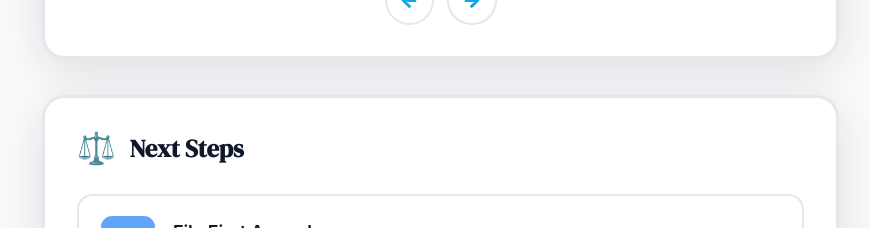
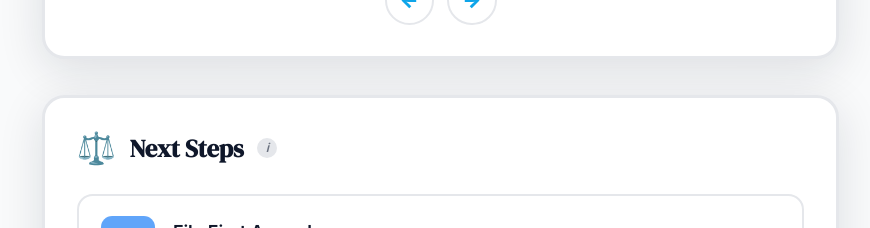
Before and after one commit to Yugantar-NGO/youRTI-UI, a Next.js app: page /rti/rti-001 in a window 1280 px wide. Shown: the part 3960-4188 px from the top of the page, without its empty margins (410-1280 px from the left). Built offline with nearby package versions, Linux system fonts and the light colour scheme.

Commit message:
feat(next-steps): add info icon to Next Steps section

```diff
--- a/src/components/features/rti-detail/molecules/NextStepsSection.tsx
+++ b/src/components/features/rti-detail/molecules/NextStepsSection.tsx
@@ -2,6 +2,7 @@
 
 import { useState } from 'react'
 import { BaseProps } from '@/types'
+import { InfoIcon } from '../atoms'
 import styles from './NextStepsSection.module.css'
 
 export interface NextStep {
@@ -36,6 +37,7 @@ export function NextStepsSection({ steps, className = '' }: NextStepsSectionProp
       <div className={styles.header}>
         <div className={styles.headerIcon}>⚖️</div>
         <div className={styles.title}>Next Steps</div>
+        <InfoIcon tooltip="Recommended actions you can take based on this RTI response—including how to appeal, follow up, or use the information obtained." />
       </div>
 
       <div className={styles.stepsList}>
```
